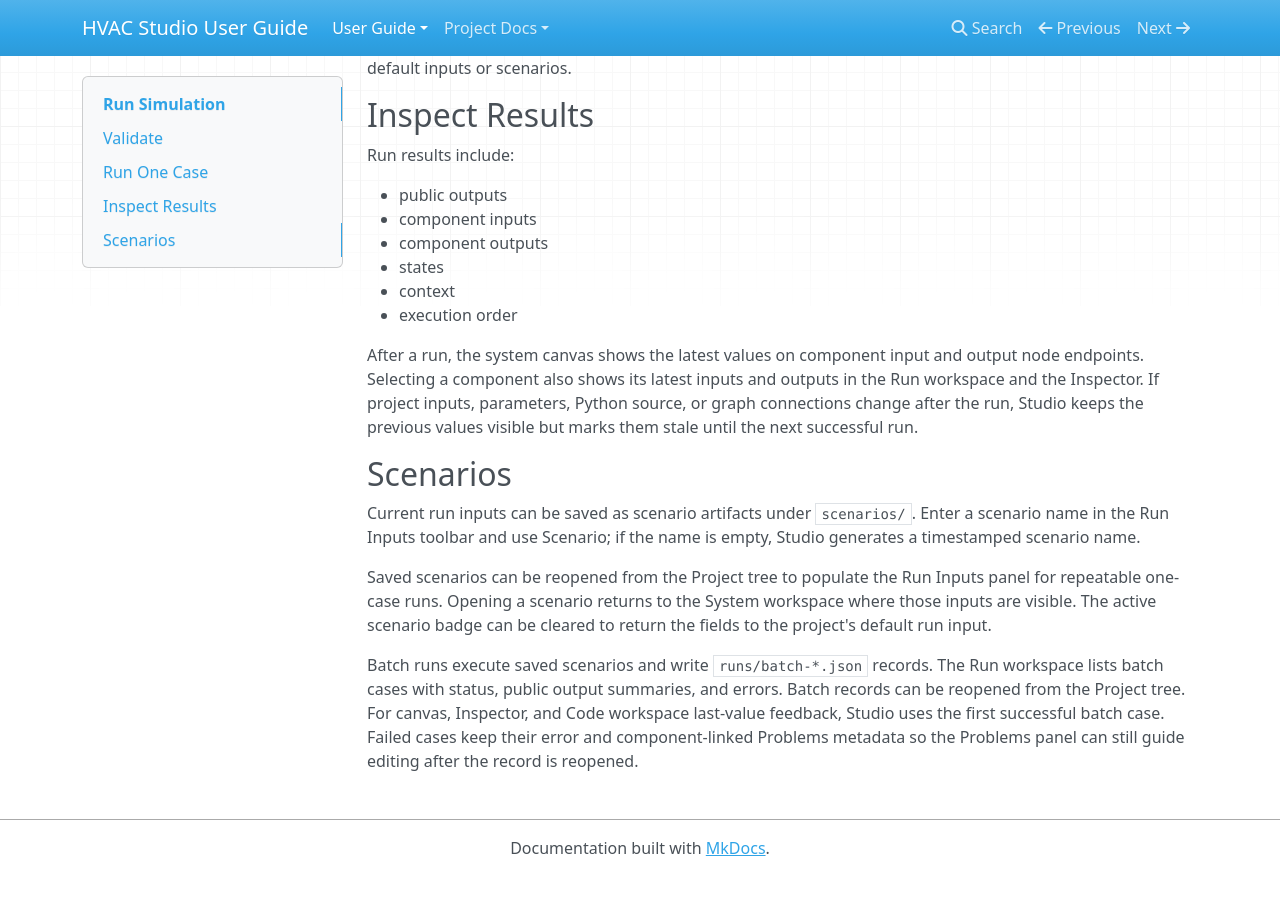
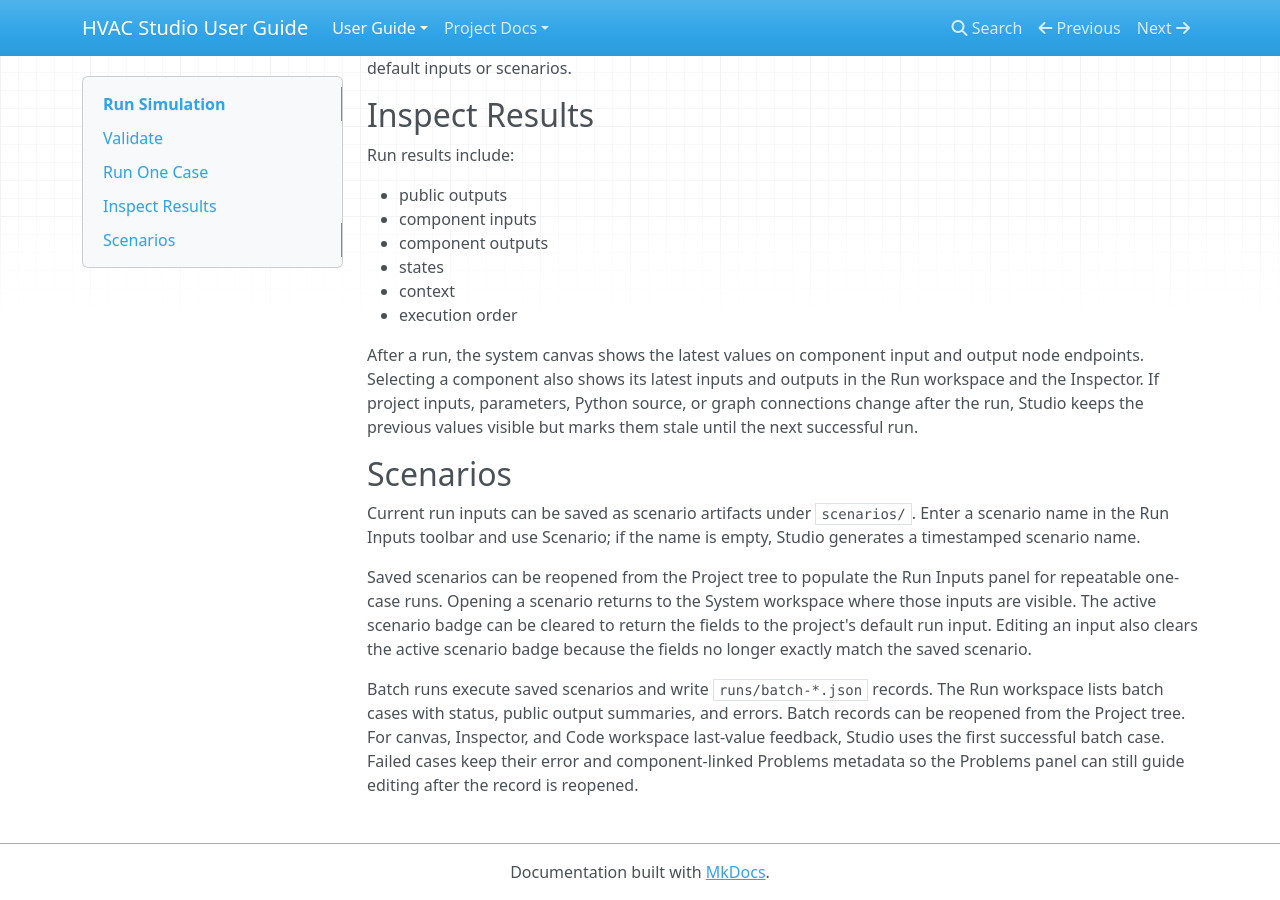
Before and after one commit to Gonie-Gonie/hvac-studio, an MkDocs documentation site: the page built from docs/user/run-simulation.md, in a window 1280 px wide and 900 px high, scrolled down 511 px. Built offline with MkDocs 1.6.1, drawn with Linux system fonts in a browser that asks for light colours; nearby versions of some CDN libraries; before the commit the page ends 1387 px from its top, so only the background shows below that.

Commit message:
clear scenario state after input edits

```diff
--- a/docs/user/run-simulation.md
+++ b/docs/user/run-simulation.md
@@ -35,6 +35,6 @@
 
 Current run inputs can be saved as scenario artifacts under `scenarios/`. Enter a scenario name in the Run Inputs toolbar and use Scenario; if the name is empty, Studio generates a timestamped scenario name.
 
-Saved scenarios can be reopened from the Project tree to populate the Run Inputs panel for repeatable one-case runs. Opening a scenario returns to the System workspace where those inputs are visible. The active scenario badge can be cleared to return the fields to the project's default run input.
+Saved scenarios can be reopened from the Project tree to populate the Run Inputs panel for repeatable one-case runs. Opening a scenario returns to the System workspace where those inputs are visible. The active scenario badge can be cleared to return the fields to the project's default run input. Editing an input also clears the active scenario badge because the fields no longer exactly match the saved scenario.
 
 Batch runs execute saved scenarios and write `runs/batch-*.json` records. The Run workspace lists batch cases with status, public output summaries, and errors. Batch records can be reopened from the Project tree. For canvas, Inspector, and Code workspace last-value feedback, Studio uses the first successful batch case. Failed cases keep their error and component-linked Problems metadata so the Problems panel can still guide editing after the record is reopened.
```
Also changed, not shown: CHANGELOG.md (+1 -0 lines), tools/go/internal/studio/static/js/app.js (+9 -1 lines), 1 other file.
